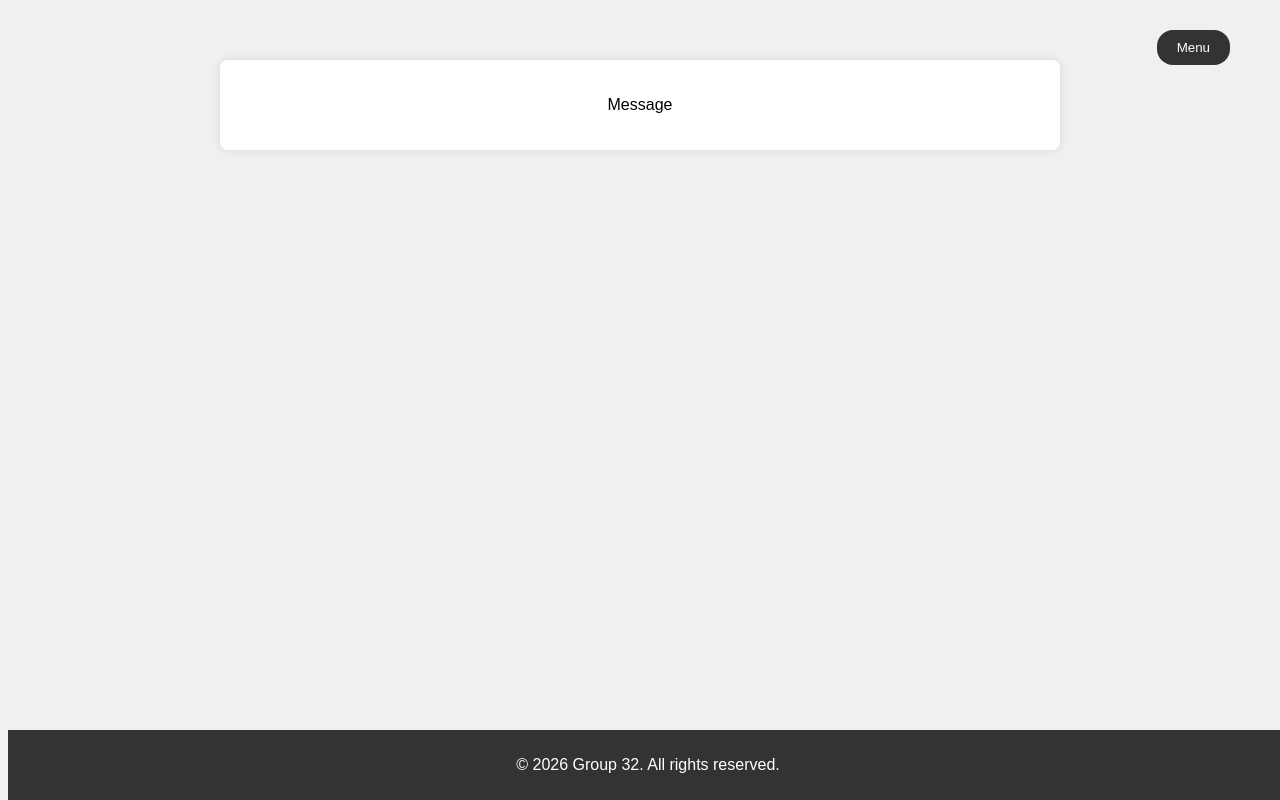
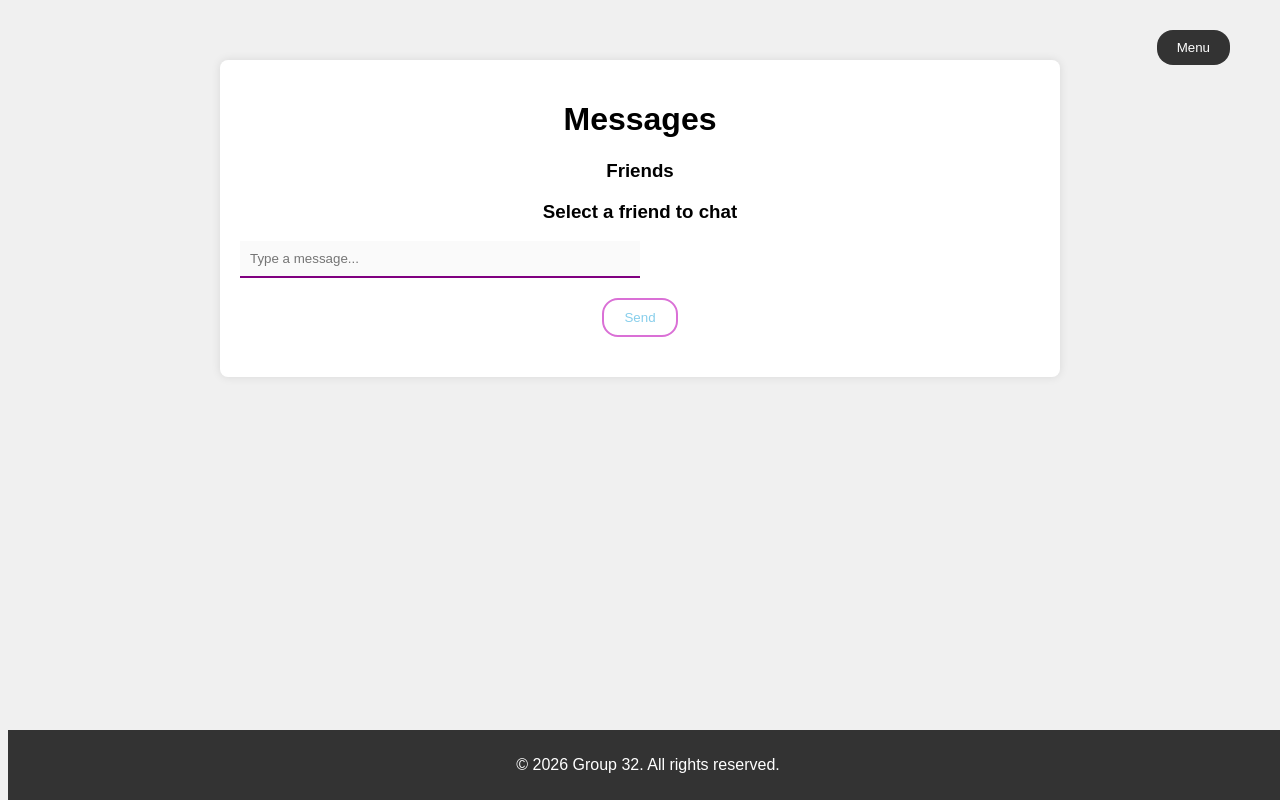
Before and after one commit to Percy976/Web-assignment-2, a website: page message.html in a window 1280 px wide. Drawn offline with Linux system fonts and the light colour scheme.

Commit message:
Update message.html

```diff
--- a/message.html
+++ b/message.html
@@ -20,7 +20,21 @@
 </header>
 
 <main>
-    <p> Message</p>
+    <h1>Messages</h1>
+    <div class="message-layout">
+        <aside class="chat-friends">
+            <h3>Friends</h3>
+            <ul id="friendsMessageList"></ul>
+        </aside>
+        <section class="chat-window">
+            <h3 id="chatWithHeading">Select a friend to chat</h3>
+            <div id="chatMessages" class="chat-messages"></div>
+            <div class="chat-input-area">
+                <input type="text" id="chatInput" placeholder="Type a message..." disabled />
+                <button id="sendBtn" disabled>Send</button>
+            </div>
+        </section>
+    </div>
 </main>
 
 
```
